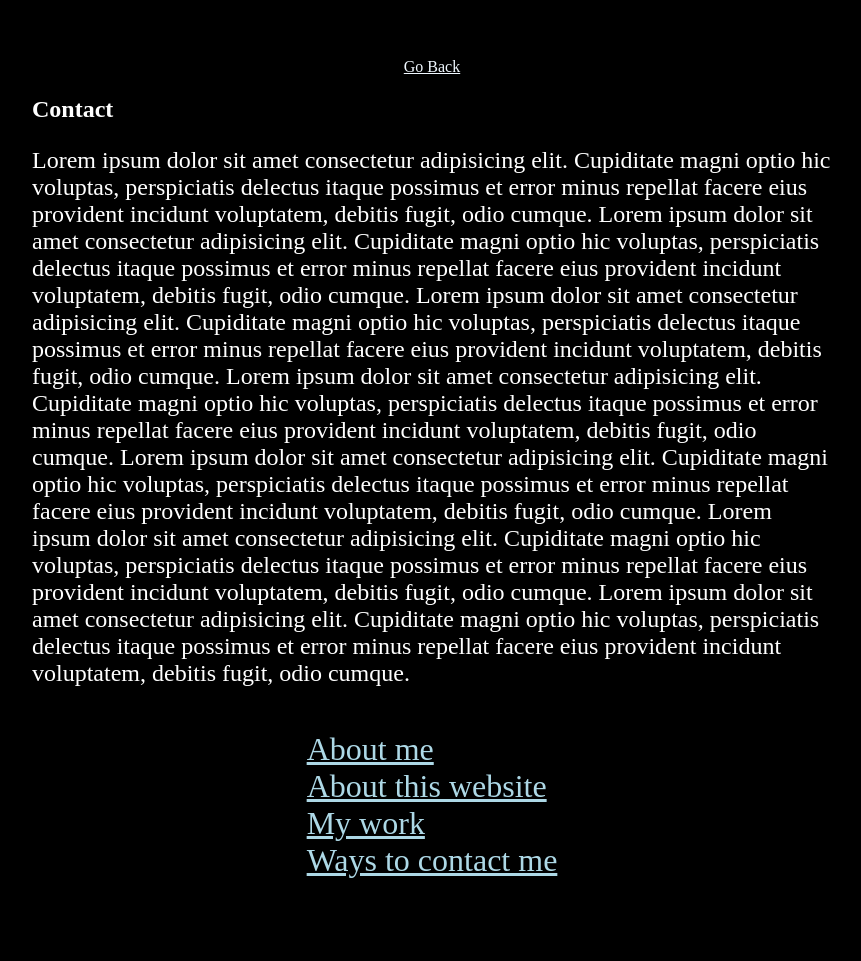
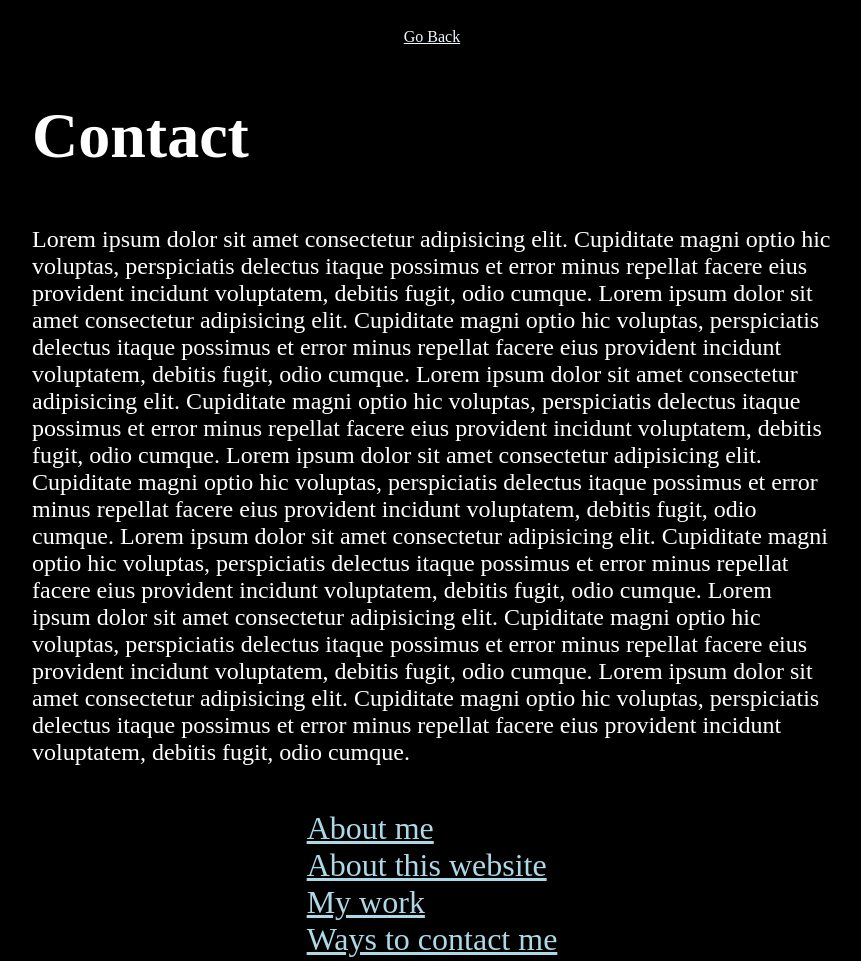
Before and after one commit to slowslow737/1337www, a plain HTML site: page contact.html in a window 1280 px wide. Shown: the whole page, without its empty margins (208-1069 px from the left). Before the commit the page ends 887 px from the top, so only its background shows below. Drawn offline with Linux system fonts and the light colour scheme; a script that the page names is missing.

Commit message:
Add files via upload

```diff
--- a/main.css
+++ b/main.css
@@ -7,7 +7,7 @@ body {
   perspective: 500px;
   perspective-origin: 50% calc(50% - 150px);
   overflow: auto;
-  padding-top: 50px;
+  padding-top: 20px;
 }
 
 .scene {
@@ -224,6 +224,10 @@ body {
   font-size: 1.5rem;
 }
 
+#desc h1 {
+  font-size: 4rem;
+}
+
 a {
   color: aliceblue;
 }
@@ -233,14 +237,14 @@ a:hover {
 
 /* If the screen size is 601px wide or more, set the font-size of <div> to 80px */
 @media screen and (min-width: 601px) {
-  #desc h1 {
-    font-size: 1.5rem;
+  #desc a {
+    font-size: 1.3rem;
   }
 }
 
 /* If the screen size is 600px wide or less, set the font-size of <div> to 30px */
 @media screen and (max-width: 600px) {
-  #desc h1 {
+  #desc a {
     font-size: 2rem;
   }
 }
```
